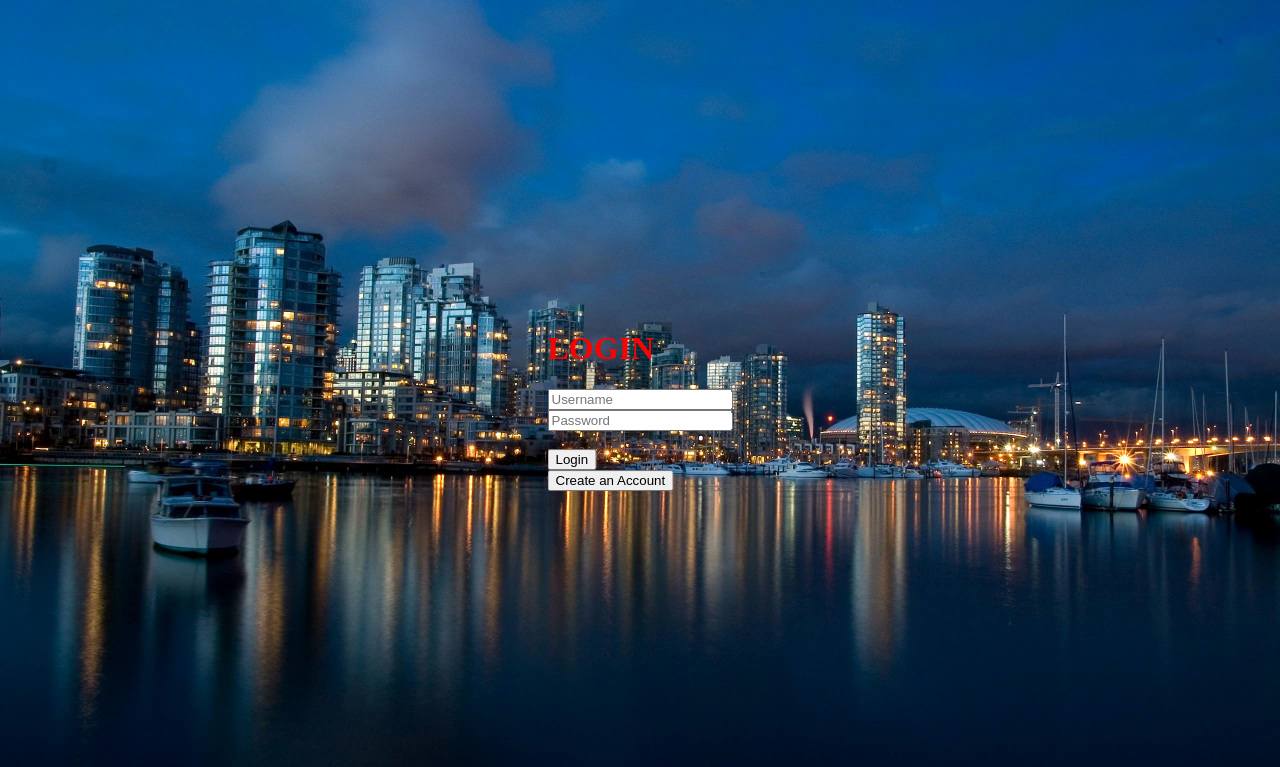
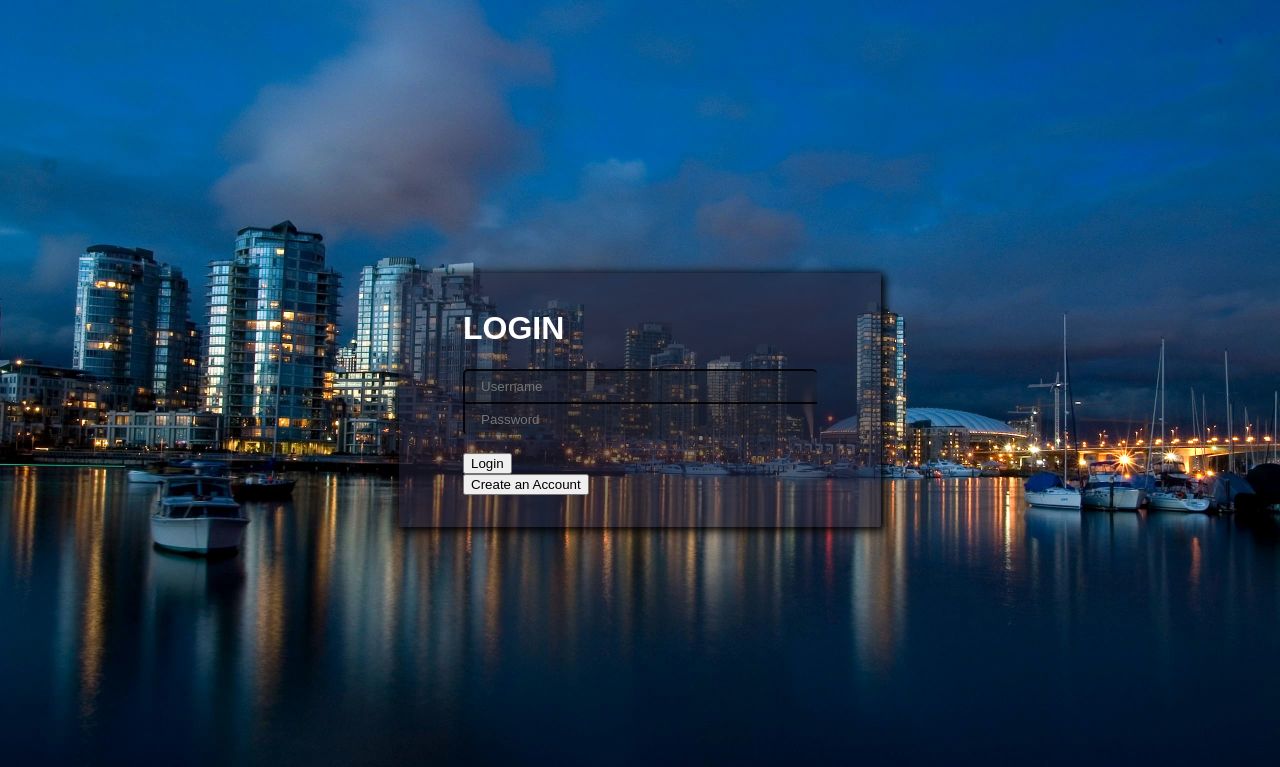
Before and after one commit to jkubath/GroupCalendar, a PHP site: page /php/login.php in a window 1280 px wide. Shown: the top 767 px of the page. Run offline with PHP 8.4, Linux system fonts and the light colour scheme; some libraries are stand-ins or nearby versions.

Commit message:
css changes to the login box

```diff
--- a/css/login.css
+++ b/css/login.css
@@ -1,4 +1,4 @@
-/*GLOBAL*/
+/*****GLOBAL*****/
 body {
 	background-image: url("../pictures/loginBackground.jpg");
 	background-repeat: no-repeat;
@@ -9,6 +9,7 @@ body {
 	-webkit-background-size: cover;
   	-moz-background-size: cover;
   	-o-background-size: cover;
+  	/*********************************/
 
 }
 
@@ -21,21 +22,58 @@ p {
 }
 
 input {
-
+	padding: 0.5rem 1rem;
+	min-width: 20rem;
+	border-color: rgba(32, 32, 48, 0.9);
+	background-color: rgba(28, 28, 36, 0.4);
+	color: rgba(255, 255, 255, 1);
 }
 
-/*CLASSES*/
+/*****CLASSES*****/
 .loginContainer {
+	padding: 1rem 4rem 2rem 4rem;
+	border-radius: 0.2rem;
+	box-shadow: 2px 2px 10px 2px;
 	position: fixed;
 	top: 50%;
 	left: 50%;
 	transform: translate(-50%, -50%);
+	background-color: rgba(32, 32, 54, 0.6);
 }
 
 .username {
 }
 
-/*IDS*/
+.clearFloat {
+	clear: both;
+}
+
+.formButtons {
+	display: inline-block;
+}
+/*****IDS*****/
 #loginTitle {
-	color: red; // will change
+	font-family: sans-serif;
+	color: rgba(255, 255, 255, 1); // will change
 }
+
+#usernameBox {
+	border-radius: 5px 5px 0 0;
+	border-bottom: 0;
+	border-right: 0;
+
+}
+
+#passwordBox {
+	border-radius: 0 0 5px 5px;
+	border-bottom: 0;
+	border-right: 0;
+}
+
+#loginButton {
+
+}
+
+#createAccountButton {
+
+}
--- a/php/login.php
+++ b/php/login.php
@@ -10,6 +10,7 @@
   <script src="https://ajax.googleapis.com/ajax/libs/jquery/3.2.1/jquery.min.js"></script>
 </head>
 
+<body>
 	<div class="loginContainer">
 
 	<?php
@@ -25,11 +26,11 @@
 	    login();
 	  }
 	  //Are they trying to register
-  else if(strcmp($_SESSION["login"], "register") == 0){
+	  else if(strcmp($_SESSION["login"], "register") == 0) {
 	    register();
 	  }
 
-function login(){
+	function login() {
 	?>
 	  	<!--//Make the login box -->
 	    <div class='login'>
@@ -50,14 +51,16 @@ function login(){
 
 	    	<!-- Redirect to the create account -->
 	    	<button id="createAccountButton" onclick="changePageType()">Create an Account</button>
+
 	    </div>
 
 	</div>
 
+
 	  	<?php
 	  } // End of login function
 
-  function register(){
+	  function register() {
 	  	?>
 	  	<!-- Make the login box -->
 		<div class='register'>
@@ -122,6 +125,8 @@ function login(){
 
 	</div>
 
+</body>
+
 	<?php
 	}
 	?> <!-- End of register function -->
```
Lines whose indentation alone changed are shown as unchanged.
